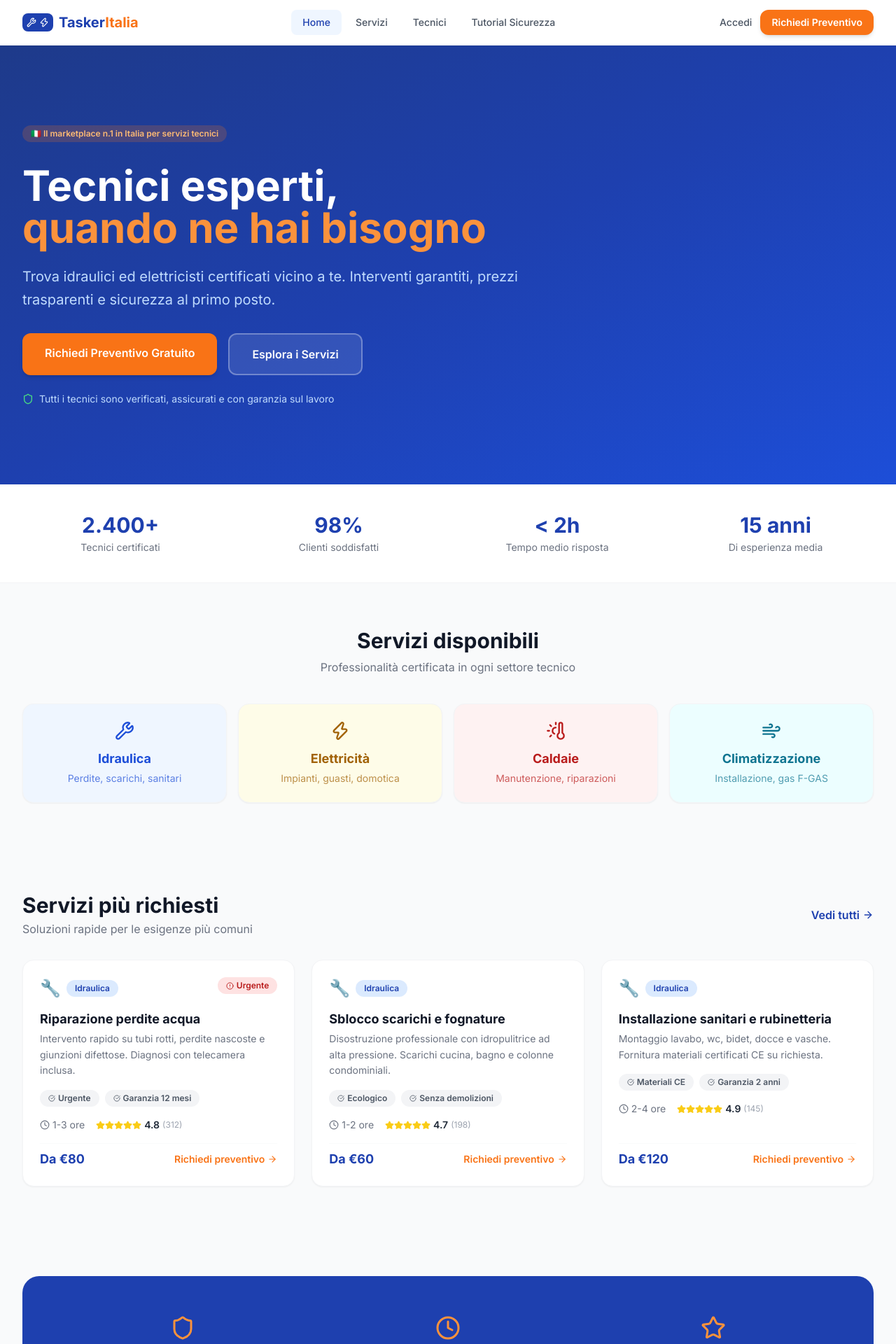
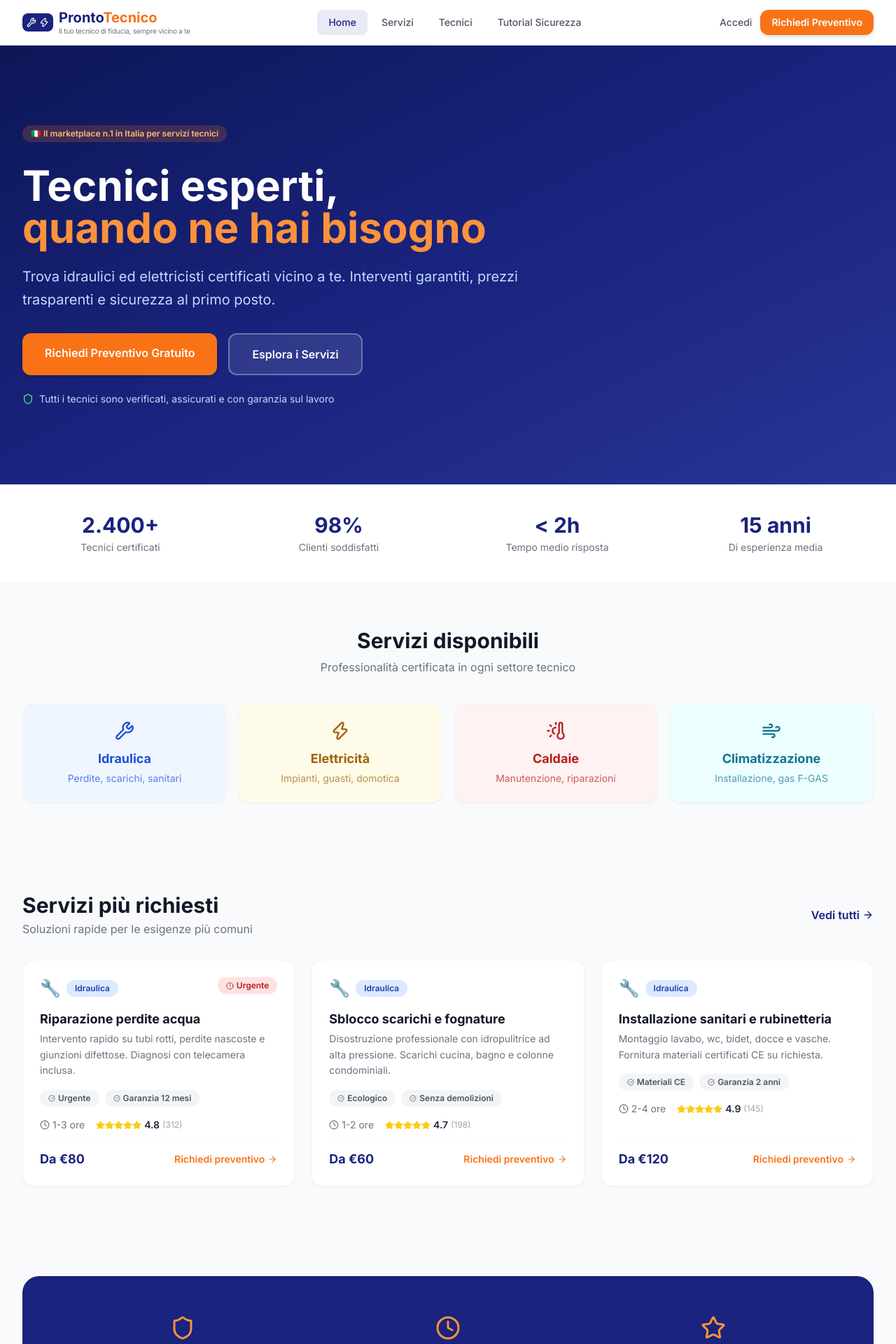
Before and after one commit to frankycapra2020-create/tasker-italia-app, a React (Vite) app: page / in a window 1280 px wide. Shown: the top 1920 px of the page at 70% size. Built offline with nearby package versions, Linux system fonts and the light colour scheme.

Commit message:
Rebranding ProntoTecnico

```diff
--- a/index.html
+++ b/index.html
@@ -4,7 +4,7 @@
     <meta charset="UTF-8" />
     <link rel="icon" type="image/svg+xml" href="/favicon.svg" />
     <meta name="viewport" content="width=device-width, initial-scale=1.0" />
-    <title>tasker-italia-app</title>
+    <title>ProntoTecnico – Il tuo tecnico di fiducia</title>
   </head>
   <body>
     <div id="root"></div>
--- a/src/components/Footer.jsx
+++ b/src/components/Footer.jsx
@@ -8,11 +8,14 @@ export default function Footer() {
         <div className="grid grid-cols-1 md:grid-cols-4 gap-10">
           <div className="md:col-span-1">
             <Link to="/" className="flex items-center gap-2 font-bold text-xl text-white mb-3">
-              <div className="flex items-center gap-1 bg-blue-600 text-white rounded-lg p-1.5">
+              <div className="flex items-center gap-1 bg-brand-800 text-white rounded-lg p-1.5">
                 <Wrench size={14} />
                 <Zap size={14} />
               </div>
-              <span>Tasker<span className="text-orange-400">Italia</span></span>
+              <div className="flex flex-col leading-tight">
+                <span>Pronto<span className="text-orange-400">Tecnico</span></span>
+                <span className="text-[10px] font-normal text-gray-400 tracking-tight">Il tuo tecnico di fiducia, sempre vicino a te</span>
+              </div>
             </Link>
             <p className="text-sm leading-relaxed mb-4">
               Il marketplace di fiducia per servizi tecnici professionali. Idraulici ed elettricisti verificati in tutta Italia.
@@ -52,7 +55,7 @@ export default function Footer() {
               </li>
               <li className="flex items-center gap-2">
                 <Mail size={14} className="text-orange-400 flex-shrink-0" />
-                <span>info@taskeritalia.it</span>
+                <span>info@prontotecnico.it</span>
               </li>
               <li className="flex items-start gap-2">
                 <MapPin size={14} className="text-orange-400 flex-shrink-0 mt-0.5" />
@@ -63,7 +66,7 @@ export default function Footer() {
         </div>
 
         <div className="border-t border-gray-800 mt-10 pt-6 flex flex-col sm:flex-row justify-between items-center gap-4 text-xs">
-          <p>© 2026 TaskerItalia S.r.l. – P.IVA IT12345678901 – REA MI-1234567</p>
+          <p>© 2026 ProntoTecnico S.r.l. – P.IVA IT12345678901 – REA MI-1234567</p>
           <div className="flex gap-4">
             <a href="#" className="hover:text-white">Privacy Policy</a>
             <a href="#" className="hover:text-white">Termini di servizio</a>
--- a/src/components/Navbar.jsx
+++ b/src/components/Navbar.jsx
@@ -17,12 +17,15 @@ export default function Navbar() {
     <nav className="bg-white border-b border-gray-100 sticky top-0 z-50 shadow-sm">
       <div className="max-w-7xl mx-auto px-4 sm:px-6 lg:px-8">
         <div className="flex items-center justify-between h-16">
-          <Link to="/" className="flex items-center gap-2 font-bold text-xl text-blue-800">
-            <div className="flex items-center gap-1 bg-blue-800 text-white rounded-lg p-1.5">
+          <Link to="/" className="flex items-center gap-2 font-bold text-xl text-brand-800">
+            <div className="flex items-center gap-1 bg-brand-800 text-white rounded-lg p-1.5">
               <Wrench size={14} />
               <Zap size={14} />
             </div>
-            <span>Tasker<span className="text-orange-500">Italia</span></span>
+            <div className="flex flex-col leading-tight">
+              <span>Pronto<span className="text-orange-500">Tecnico</span></span>
+              <span className="text-[10px] font-normal text-gray-500 tracking-tight">Il tuo tecnico di fiducia, sempre vicino a te</span>
+            </div>
           </Link>
 
           <div className="hidden md:flex items-center gap-1">
@@ -32,8 +35,8 @@ export default function Navbar() {
                 to={link.to}
                 className={`px-4 py-2 rounded-lg text-sm font-medium transition-colors ${
                   pathname === link.to
-                    ? 'bg-blue-50 text-blue-800'
-                    : 'text-gray-600 hover:text-blue-800 hover:bg-gray-50'
+                    ? 'bg-brand-50 text-brand-800'
+                    : 'text-gray-600 hover:text-brand-800 hover:bg-gray-50'
                 }`}
               >
                 {link.label}
@@ -42,7 +45,7 @@ export default function Navbar() {
           </div>
 
           <div className="hidden md:flex items-center gap-3">
-            <button className="text-sm font-medium text-gray-600 hover:text-blue-800 transition-colors">
+            <button className="text-sm font-medium text-gray-600 hover:text-brand-800 transition-colors">
               Accedi
             </button>
             <Link to="/preventivo" className="btn-accent text-sm py-2 px-4">
@@ -63,7 +66,7 @@ export default function Navbar() {
                 to={link.to}
                 onClick={() => setOpen(false)}
                 className={`block px-4 py-2.5 rounded-lg text-sm font-medium ${
-                  pathname === link.to ? 'bg-blue-50 text-blue-800' : 'text-gray-600'
+                  pathname === link.to ? 'bg-brand-50 text-brand-800' : 'text-gray-600'
                 }`}
               >
                 {link.label}
--- a/src/components/ServiceCard.jsx
+++ b/src/components/ServiceCard.jsx
@@ -38,7 +38,7 @@ export default function ServiceCard({ service }) {
       </div>
 
       <div className="flex items-center justify-between mt-auto pt-2 border-t border-gray-50">
-        <span className="text-lg font-bold text-blue-800">{service.price}</span>
+        <span className="text-lg font-bold text-brand-800">{service.price}</span>
         <Link to="/preventivo" className="flex items-center gap-1 text-sm font-semibold text-orange-500 hover:text-orange-600 transition-colors">
           Richiedi preventivo <ArrowRight size={14} />
         </Link>
--- a/src/components/VideoCard.jsx
+++ b/src/components/VideoCard.jsx
@@ -15,7 +15,7 @@ export default function VideoCard({ tutorial }) {
           />
           <div className="absolute inset-0 bg-black/40 group-hover:bg-black/50 transition-colors flex items-center justify-center">
             <div className="bg-white/90 rounded-full p-4 group-hover:scale-110 transition-transform">
-              <Play size={24} className="text-blue-800 fill-blue-800" />
+              <Play size={24} className="text-brand-800 fill-brand-800" />
             </div>
           </div>
           <span className="absolute bottom-2 right-2 bg-black/70 text-white text-xs px-2 py-0.5 rounded">
--- a/src/index.css
+++ b/src/index.css
@@ -15,10 +15,10 @@
 
 @layer components {
   .btn-primary {
-    @apply bg-blue-800 hover:bg-blue-900 text-white font-semibold px-6 py-3 rounded-xl transition-all duration-200 shadow-md hover:shadow-lg active:scale-95 inline-block;
+    @apply bg-brand-800 hover:bg-brand-900 text-white font-semibold px-6 py-3 rounded-xl transition-all duration-200 shadow-md hover:shadow-lg active:scale-95 inline-block;
   }
   .btn-secondary {
-    @apply bg-white border-2 border-blue-800 text-blue-800 hover:bg-blue-50 font-semibold px-6 py-3 rounded-xl transition-all duration-200 inline-block;
+    @apply bg-white border-2 border-brand-800 text-brand-800 hover:bg-brand-50 font-semibold px-6 py-3 rounded-xl transition-all duration-200 inline-block;
   }
   .btn-accent {
     @apply bg-orange-500 hover:bg-orange-600 text-white font-semibold px-6 py-3 rounded-xl transition-all duration-200 shadow-md hover:shadow-lg active:scale-95 inline-block;
--- a/src/pages/Booking.jsx
+++ b/src/pages/Booking.jsx
@@ -192,11 +192,11 @@ export default function Booking() {
                 type="checkbox"
                 checked={form.acceptTerms}
                 onChange={e => handleChange('acceptTerms', e.target.checked)}
-                className="mt-0.5 w-4 h-4 accent-blue-800 flex-shrink-0"
+                className="mt-0.5 w-4 h-4 accent-[#1a237e] flex-shrink-0"
               />
               <span className="text-sm text-gray-600">
                 Accetto i <a href="#" className="text-blue-700 hover:underline">Termini di Servizio</a> e la{' '}
-                <a href="#" className="text-blue-700 hover:underline">Privacy Policy</a> di TaskerItalia (D.Lgs. 196/2003 e GDPR 2016/679) *
+                <a href="#" className="text-blue-700 hover:underline">Privacy Policy</a> di ProntoTecnico (D.Lgs. 196/2003 e GDPR 2016/679) *
               </span>
             </label>
             {errors.acceptTerms && <p className="text-red-500 text-xs flex items-center gap-1 -mt-4"><AlertCircle size={11} />{errors.acceptTerms}</p>}
@@ -210,7 +210,7 @@ export default function Booking() {
         {/* Sidebar */}
         <div className="space-y-5">
           <div className="card p-6">
-            <h3 className="font-bold text-gray-900 mb-4">Perché scegliere TaskerItalia?</h3>
+            <h3 className="font-bold text-gray-900 mb-4">Perché scegliere ProntoTecnico?</h3>
             <div className="space-y-4">
               {[
                 { icon: <Shield size={18} className="text-blue-700" />, title: 'Tecnici verificati', desc: 'Ogni professionista è controllato: documenti, assicurazione e referenze.' },
--- a/src/pages/Home.jsx
+++ b/src/pages/Home.jsx
@@ -25,7 +25,7 @@ export default function Home() {
   return (
     <div>
       {/* Hero */}
-      <section className="bg-gradient-to-br from-blue-900 via-blue-800 to-blue-700 text-white">
+      <section className="bg-gradient-to-br from-brand-900 via-brand-800 to-brand-700 text-white">
         <div className="max-w-7xl mx-auto px-4 sm:px-6 lg:px-8 py-20 md:py-28">
           <div className="max-w-3xl">
             <span className="badge bg-orange-500/20 text-orange-300 mb-4">
@@ -61,7 +61,7 @@ export default function Home() {
           <div className="grid grid-cols-2 md:grid-cols-4 gap-8 text-center">
             {stats.map(s => (
               <div key={s.label}>
-                <div className="text-3xl font-bold text-blue-800">{s.value}</div>
+                <div className="text-3xl font-bold text-brand-800">{s.value}</div>
                 <div className="text-gray-500 text-sm mt-1">{s.label}</div>
               </div>
             ))}
@@ -94,7 +94,7 @@ export default function Home() {
               <h2 className="text-3xl font-bold text-gray-900">Servizi più richiesti</h2>
               <p className="text-gray-500 mt-1">Soluzioni rapide per le esigenze più comuni</p>
             </div>
-            <Link to="/servizi" className="hidden md:flex items-center gap-1 text-blue-800 font-semibold hover:gap-2 transition-all">
+            <Link to="/servizi" className="hidden md:flex items-center gap-1 text-brand-800 font-semibold hover:gap-2 transition-all">
               Vedi tutti <ArrowRight size={16} />
             </Link>
           </div>
@@ -109,7 +109,7 @@ export default function Home() {
 
       {/* Trust section */}
       <section className="max-w-7xl mx-auto px-4 sm:px-6 lg:px-8 py-16">
-        <div className="bg-blue-800 rounded-3xl p-10 md:p-14 text-white text-center">
+        <div className="bg-brand-800 rounded-3xl p-10 md:p-14 text-white text-center">
           <div className="grid grid-cols-1 md:grid-cols-3 gap-8">
             <div className="flex flex-col items-center gap-3">
               <Shield size={36} className="text-orange-400" />
@@ -138,7 +138,7 @@ export default function Home() {
               <h2 className="text-3xl font-bold text-gray-900">I nostri migliori tecnici</h2>
               <p className="text-gray-500 mt-1">Professionisti selezionati con le valutazioni più alte</p>
             </div>
-            <Link to="/tecnici" className="hidden md:flex items-center gap-1 text-blue-800 font-semibold hover:gap-2 transition-all">
+            <Link to="/tecnici" className="hidden md:flex items-center gap-1 text-brand-800 font-semibold hover:gap-2 transition-all">
               Vedi tutti <ArrowRight size={16} />
             </Link>
           </div>
@@ -158,7 +158,7 @@ export default function Home() {
             <h2 className="text-3xl font-bold text-gray-900 mt-1">Tutorial video gratuiti</h2>
             <p className="text-gray-500 mt-1">Impara a gestire le emergenze più comuni in casa</p>
           </div>
-          <Link to="/tutorial" className="hidden md:flex items-center gap-1 text-blue-800 font-semibold hover:gap-2 transition-all">
+          <Link to="/tutorial" className="hidden md:flex items-center gap-1 text-brand-800 font-semibold hover:gap-2 transition-all">
             Vedi tutti <ArrowRight size={16} />
           </Link>
         </div>
--- a/src/pages/Services.jsx
+++ b/src/pages/Services.jsx
@@ -50,7 +50,7 @@ export default function Services() {
         <div className="flex flex-wrap gap-2 mt-4">
           <button
             onClick={() => setActiveCategory('tutti')}
-            className={`badge cursor-pointer transition-colors ${activeCategory === 'tutti' ? 'bg-blue-800 text-white' : 'bg-gray-100 text-gray-600 hover:bg-gray-200'}`}
+            className={`badge cursor-pointer transition-colors ${activeCategory === 'tutti' ? 'bg-brand-800 text-white' : 'bg-gray-100 text-gray-600 hover:bg-gray-200'}`}
           >
             Tutti
           </button>
@@ -58,7 +58,7 @@ export default function Services() {
             <button
               key={cat.id}
               onClick={() => setActiveCategory(cat.id)}
-              className={`badge cursor-pointer transition-colors ${activeCategory === cat.id ? 'bg-blue-800 text-white' : 'bg-gray-100 text-gray-600 hover:bg-gray-200'}`}
+              className={`badge cursor-pointer transition-colors ${activeCategory === cat.id ? 'bg-brand-800 text-white' : 'bg-gray-100 text-gray-600 hover:bg-gray-200'}`}
             >
               {cat.icon} {cat.label}
             </button>
--- a/src/pages/Technicians.jsx
+++ b/src/pages/Technicians.jsx
@@ -71,7 +71,7 @@ export default function Technicians() {
             <button
               key={spec}
               onClick={() => setActiveSpec(spec)}
-              className={`badge cursor-pointer transition-colors ${activeSpec === spec ? 'bg-blue-800 text-white' : 'bg-gray-100 text-gray-600 hover:bg-gray-200'}`}
+              className={`badge cursor-pointer transition-colors ${activeSpec === spec ? 'bg-brand-800 text-white' : 'bg-gray-100 text-gray-600 hover:bg-gray-200'}`}
             >
               {spec}
             </button>
--- a/tailwind.config.js
+++ b/tailwind.config.js
@@ -6,6 +6,15 @@ export default {
       fontFamily: {
         sans: ['Inter', 'system-ui', 'sans-serif'],
       },
+      colors: {
+        brand: {
+          50:  '#e8eaf6',
+          100: '#c5cae9',
+          700: '#283593',
+          800: '#1a237e',
+          900: '#0d1757',
+        },
+      },
     },
   },
   plugins: [],
```
Also changed, not shown: src/pages/Tutorials.jsx (+5 -5 lines).
